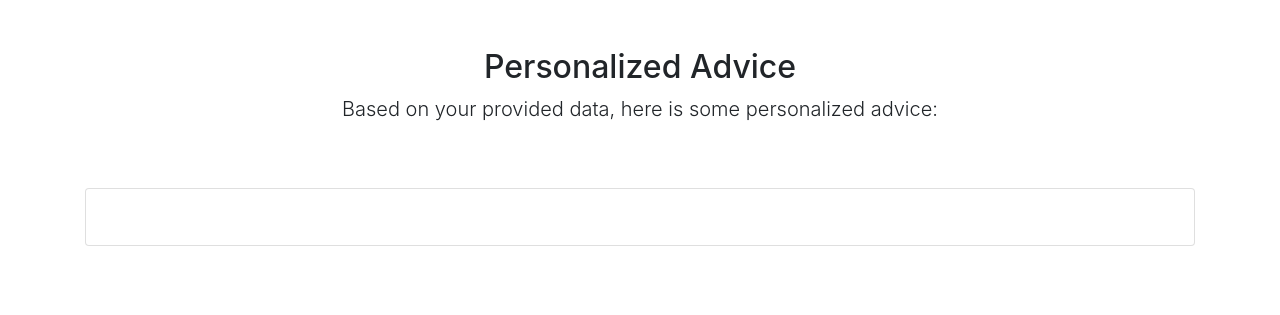
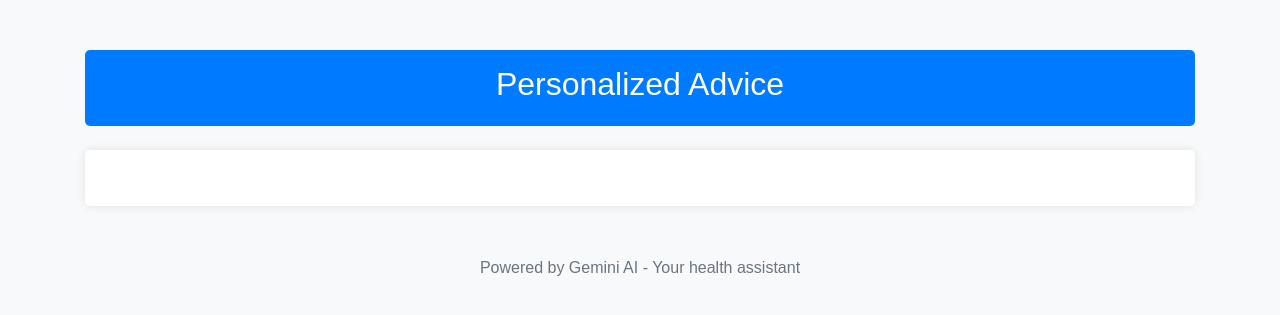
Before and after one commit to Vic710/Diabetes-Prediction-TechRush, a Flask app: page /show_advice in a window 1280 px wide. Shown: the top 315 px of the page. Run offline with Flask 3, Linux system fonts and the light colour scheme; parts of the project's set-up code (start-up, migrations or seed data) failed here and were passed over; some libraries are stand-ins or nearby versions.

Commit message:
Update advice.html

```diff
--- a/templates/advice.html
+++ b/templates/advice.html
@@ -5,21 +5,55 @@
     <meta name="viewport" content="width=device-width, initial-scale=1.0">
     <title>Personalized Advice</title>
     <link rel="stylesheet" href="https://maxcdn.bootstrapcdn.com/bootstrap/4.0.0/css/bootstrap.min.css">
+    <style>
+        body {
+            background-color: #f8f9fa;
+            font-family: Arial, sans-serif;
+        }
+        .container {
+            margin-top: 50px;
+        }
+        .advice-header {
+            background-color: #007bff;
+            color: white;
+            padding: 15px;
+            border-radius: 5px;
+        }
+        .advice-body {
+            background-color: white;
+            border-radius: 5px;
+            padding: 20px;
+            box-shadow: 0 0 10px rgba(0, 0, 0, 0.1);
+        }
+        .advice-body p {
+            font-size: 1.1rem;
+        }
+        .advice-body strong {
+            color: #007bff;
+        }
+        .advice-body ul {
+            padding-left: 20px;
+        }
+        .advice-body li {
+            margin-bottom: 10px;
+        }
+        .footer {
+            margin-top: 50px;
+            text-align: center;
+            color: #6c757d;
+        }
+    </style>
 </head>
 <body>
     <div class="container">
-        <div class="py-5 text-center">
+        <div class="advice-header text-center">
             <h2>Personalized Advice</h2>
-            <p class="lead">Based on your provided data, here is some personalized advice:</p>
         </div>
-        <div class="row">
-            <div class="col-md-12">
-                <div class="card">
-                    <div class="card-body">
-                        <p>{{ advice }}</p>
-                    </div>
-                </div>
-            </div>
+        <div class="advice-body mt-4">
+            <p>{{ advice|safe }}</p>
+        </div>
+        <div class="footer">
+            <p>Powered by Gemini AI - Your health assistant</p>
         </div>
     </div>
 </body>
```
